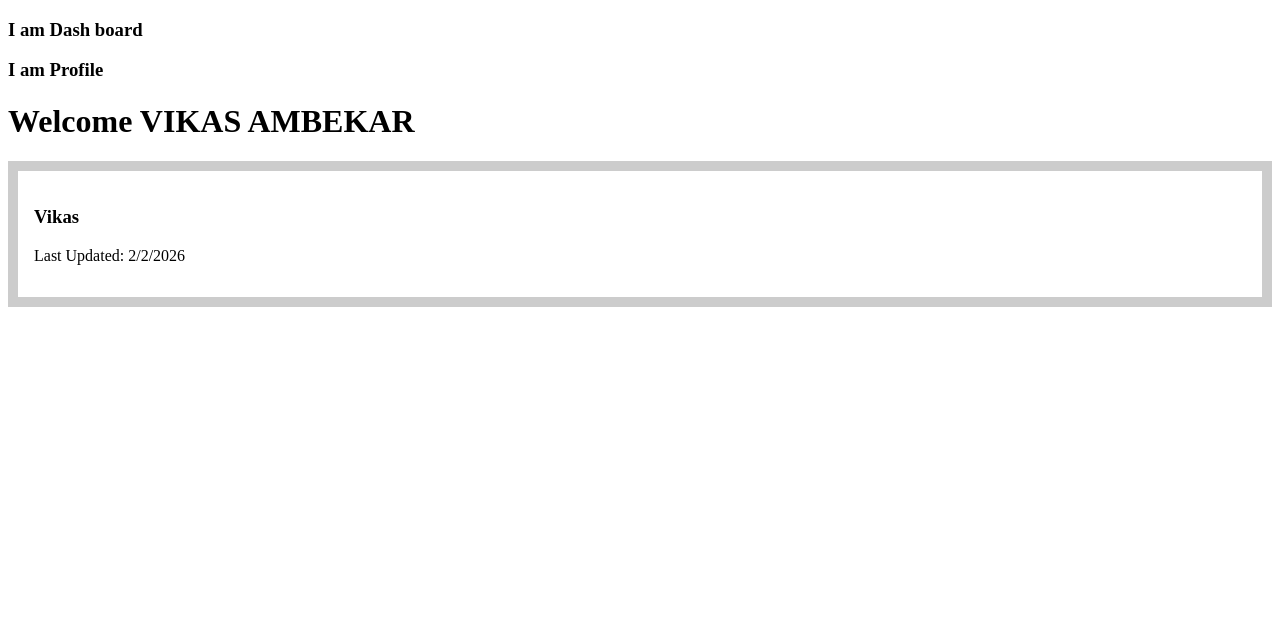
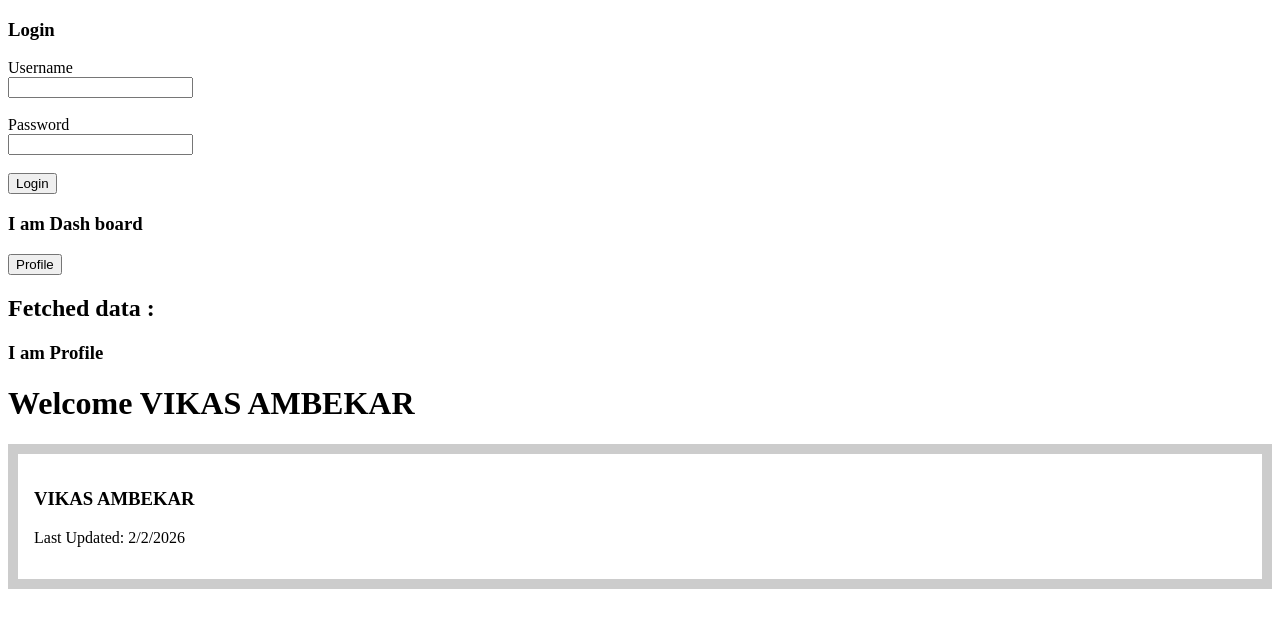
Before and after one commit to vikasambekar/reactive-frontend, a Next.js app: page / in a window 1280 px wide. Shown: the top 628 px of the page. Built offline with nearby package versions, Linux system fonts and the light colour scheme.

Commit message:
Integrated API's with JWT token based access

```diff
--- a/pages/index.js
+++ b/pages/index.js
@@ -1,11 +1,16 @@
 import Dashboard from "@/src/components/Dashboard";
 import StatusCard from "@/src/components/StatusCard";
+import {useContext} from "react";
+import {UserContext} from "@/src/components/context/UserContext";
+import Login from "@/src/components/Login";
 
 const Home = () => {
+    const userContx = useContext(UserContext);
     return (
         <>
+            <Login />
             <Dashboard />
-            <StatusCard name="Vikas" />
+            <StatusCard name={userContx.name} />
         </>
     )
 }
--- a/src/components/Dashboard.jsx
+++ b/src/components/Dashboard.jsx
@@ -1,10 +1,41 @@
 import Profile from './Profile';
+import {useEffect, useState} from "react";
 
 const Dashboard = () => {
+
+    const [profile, setProfile] = useState(null);
+
+    const fetchData = async () => {
+        try {
+            const response = await fetch(
+                "http://localhost:8080/api/profile",
+                {
+                    method: "GET",
+                    headers: {
+                        "Authorization": `Bearer ${localStorage.getItem("token")}`
+                    }
+                }
+            );
+
+            if (!response.ok) {
+                throw new Error(
+                    `HTTP Error: ${response.status}`
+                );
+            }
+
+            const data = await response.text();
+            setProfile(data);
+        } catch (err) {
+            console.log(err);
+        }
+    }
+
     return (
         <>
-            <h3> I am Dash board </h3>
-            <Profile />
+            <h3> I am Dash board</h3>
+            <button onClick={fetchData}>Profile</button>
+            <h2>Fetched data : {profile}</h2>
+            <Profile/>
         </>
     );
 }
--- /dev/null
+++ b/src/components/Login.jsx
@@ -0,0 +1,92 @@
+import { useState } from "react";
+
+function Login() {
+
+    const [username, setUsername] = useState("");
+    const [password, setPassword] = useState("");
+    const [message, setMessage] = useState("");
+
+    const handleLogin = async (e) => {
+
+        e.preventDefault();
+
+        try {
+
+            const response = await fetch(
+                "http://localhost:8080/api/login",
+                {
+                    method: "POST",
+                    headers: {
+                        "Content-Type": "application/json"
+                    },
+                    body: JSON.stringify({
+                        username,
+                        password
+                    })
+                }
+            );
+
+            if (!response.ok) {
+                throw new Error("Invalid credentials");
+            }
+
+            const token = await response.text();
+
+            localStorage.setItem("token", token);
+
+            setMessage("Login Successful");
+
+            console.log("JWT Token:", token);
+
+        } catch (error) {
+            console.error(error);
+            setMessage("Login Failed");
+        }
+    };
+
+    return (
+        <>
+            <h3>Login</h3>
+
+            <form onSubmit={handleLogin}>
+
+                <div>
+                    <label>Username</label>
+                    <br />
+                    <input
+                        type="text"
+                        value={username}
+                        onChange={(e) =>
+                            setUsername(e.target.value)
+                        }
+                    />
+                </div>
+
+                <br />
+
+                <div>
+                    <label>Password</label>
+                    <br />
+                    <input
+                        type="password"
+                        value={password}
+                        onChange={(e) =>
+                            setPassword(e.target.value)
+                        }
+                    />
+                </div>
+
+                <br />
+
+                <button type="submit">
+                    Login
+                </button>
+
+            </form>
+
+            <p>{message}</p>
+        </>
+    );
+}
+
+export default Login;
--- a/src/components/hoc/withLastUpdated.js
+++ b/src/components/hoc/withLastUpdated.js
@@ -4,8 +4,9 @@
  */
 
 const withLastUpdated = (WrappedComponent) => {
-    const EnhancedComponent = (props) => {
-        const lastUpdated = new Date().toLocaleDateString();
+    // eslint-disable-next-line react/display-name
+    return (props) => {
+        const lastUpdated = new Date().toLocaleDateString("en-IN");
 
         return (
             <WrappedComponent
@@ -14,14 +15,6 @@ const withLastUpdated = (WrappedComponent) => {
             />
         );
     };
-
-    EnhancedComponent.displayName = `withLastUpdated(${
-        WrappedComponent.displayName ||
-        WrappedComponent.name ||
-        'Component'
-    })`;
-
-    return EnhancedComponent;
 };
 
 export {withLastUpdated};
```
Also changed, not shown: 1 other file (tests, documents, lock files or other folders).
